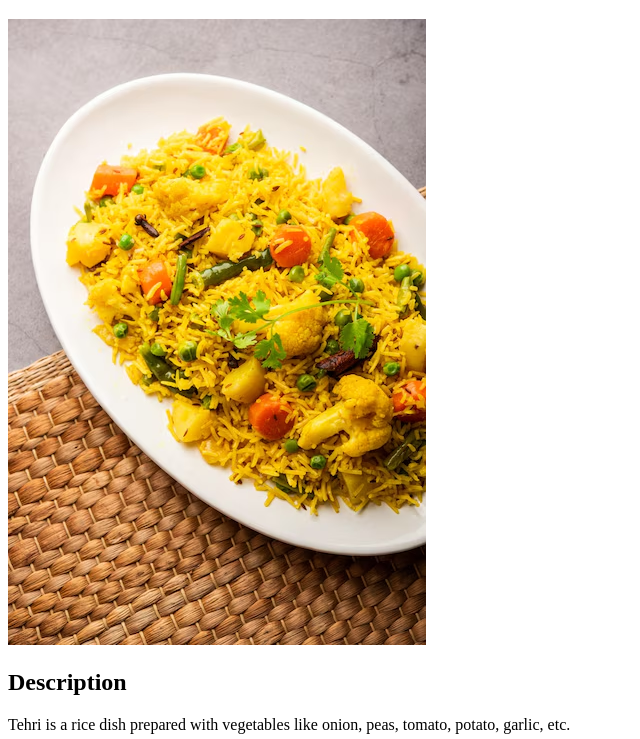
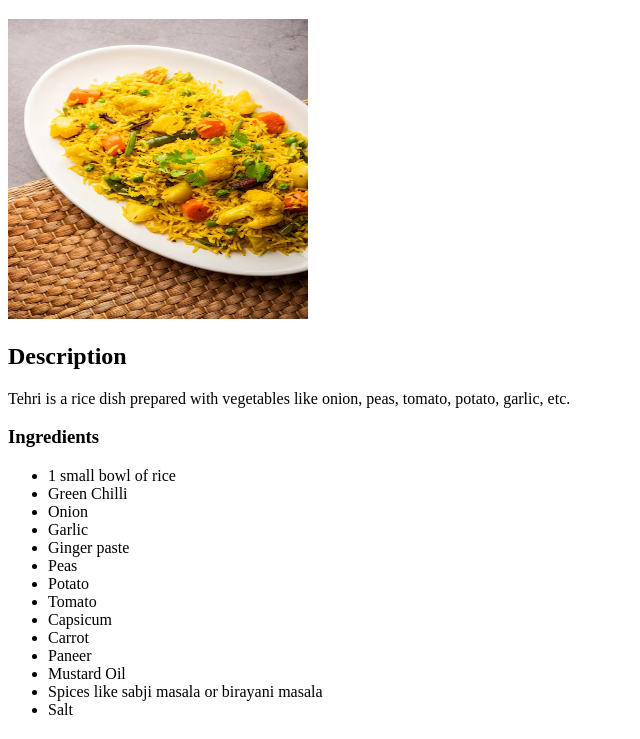
Before and after one commit to shravs05/TOP_Recipes, a plain HTML site: page recipes/tehri.html in a window 1280 px wide. Shown: the part 61-800 px from the top of the page, without its empty margins (0-640 px from the left). Drawn offline with Linux system fonts and the light colour scheme.

Commit message:
Add height and width to tehri image

```diff
--- a/recipes/tehri.html
+++ b/recipes/tehri.html
@@ -7,7 +7,7 @@
     </head>
     <body>
         <h1>Tehri</h1>
-        <img src="../images/tehri.avif" alt="Tehri - A rice dish prepared with mix of vegetables.">
+        <img src="../images/tehri.avif" alt="Tehri - A rice dish prepared with mix of vegetables." height="300" width="300">
         <h2>Description</h2>
         <p>Tehri is a rice dish prepared with vegetables like onion, peas, tomato, potato, garlic, etc.</p>
         <h3>Ingredients</h3>
```
